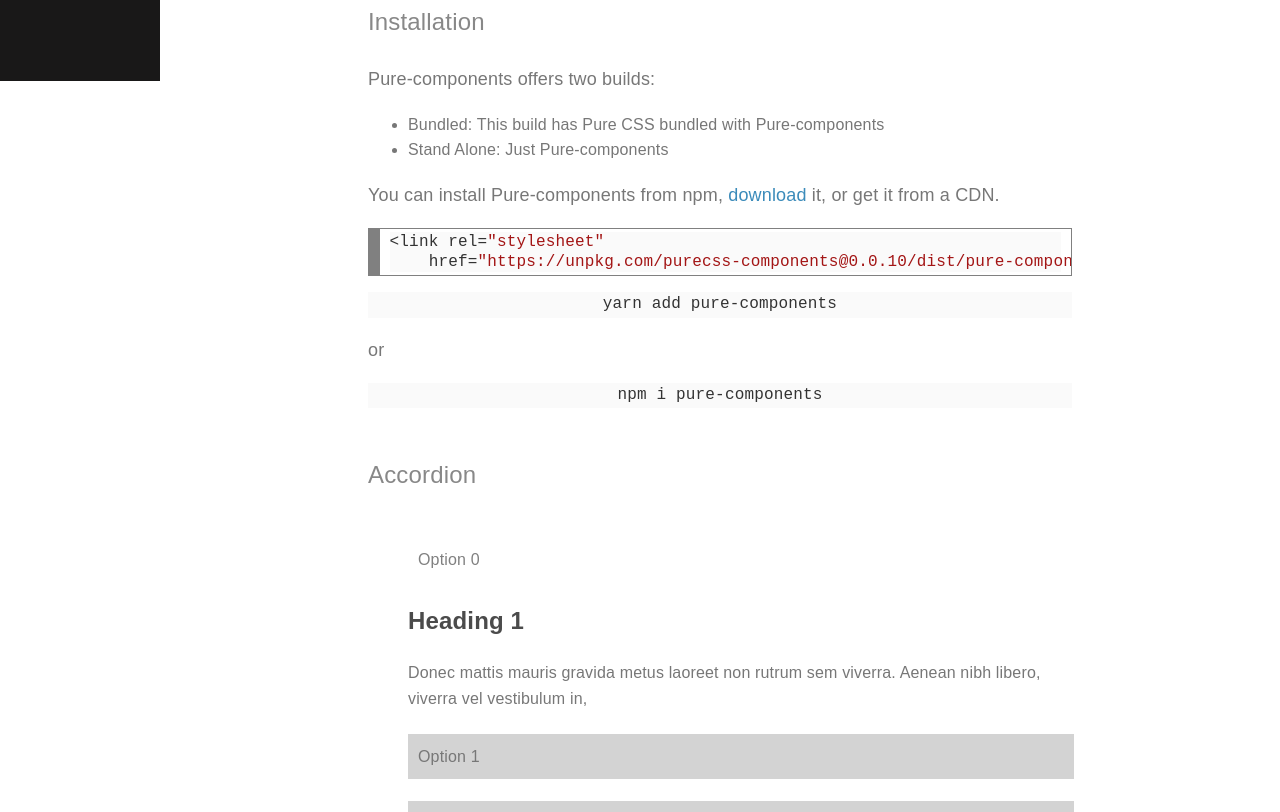
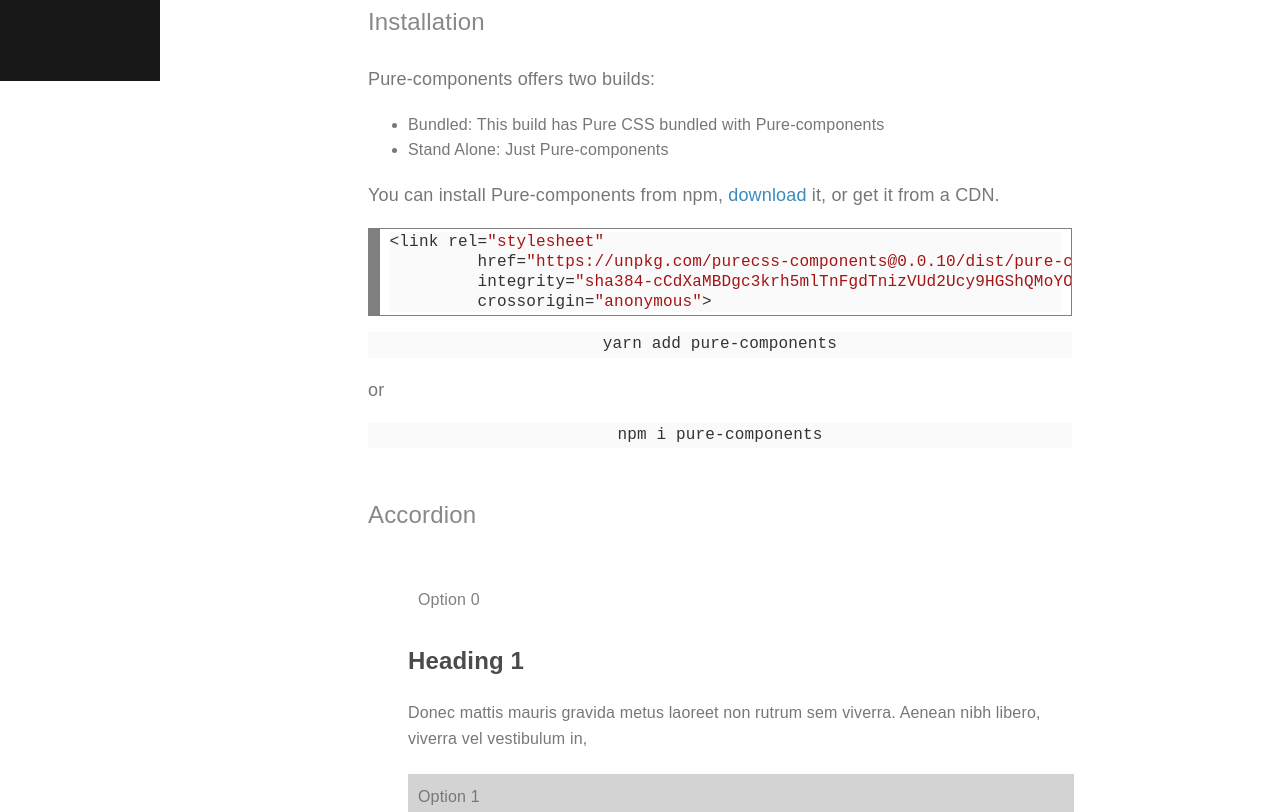
Before and after one commit to joe-crick/pure-css-components, a website: page index.html in a window 1280 px wide. Shown: the part 719-1531 px from the top of the page. Drawn offline with nearby package versions, Linux system fonts and the light colour scheme.

Commit message:
(master): Add integrity check back in.

```diff
--- a/index.html
+++ b/index.html
@@ -126,12 +126,13 @@
                         CDN.
                     </p>
 
-                    <div style="background: #ffffff; overflow:auto;width:auto;border:solid gray;border-width:.1em .1em .1em .8em;padding:.2em .6em;"><pre
-                            style="margin: 0; line-height: 125%">
+                    <div style="background: #ffffff; overflow:auto;width:auto;border:solid gray;border-width:.1em .1em .1em .8em;padding:.2em .6em;"><pre style="margin: 0; line-height: 125%">
 &lt;link rel=<span style="color: #a31515">&quot;stylesheet&quot;</span>
-    href=<span style="color: #a31515">&quot;https://unpkg.com/purecss-components@0.0.10/dist/pure-components.css&quot;</span>&gt;
-</pre>
-                    </div>
+         href=<span style="color: #a31515">&quot;https://unpkg.com/purecss-components@0.0.10/dist/pure-components.css&quot;</span>
+         integrity=<span style="color: #a31515">&quot;sha384-cCdXaMBDgc3krh5mlTnFgdTnizVUd2Ucy9HGShQMoYOc/4NgP4b7CBOdF23VxIy3&quot;</span>
+         crossorigin=<span style="color: #a31515">&quot;anonymous&quot;</span>&gt;
+</pre></div>
+
 
 
                     <div class="is-code-full">
```
Also changed, not shown: readme.md.
